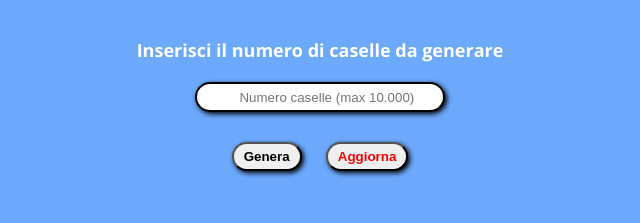
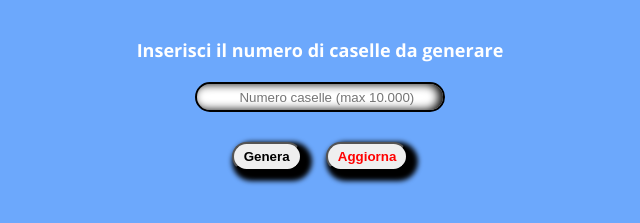
Before and after one commit to ValerioGc/js-fizzbuzz, a plain HTML site: page index.html in a window 1280 px wide. Shown: the part 77-300 px from the top of the page, without its empty margins (320-960 px from the left). Drawn offline with nearby package versions, Linux system fonts and the light colour scheme.

Commit message:
Revisione finale

```diff
--- a/css/style.css
+++ b/css/style.css
@@ -28,11 +28,10 @@ label {
     font-weight: bold;
     color: var(--secondary-color);
 }
-input,
 button,
 #page,
 .box {
-    box-shadow: 2px 2px 5px var(--primary-color);
+    box-shadow: 5px 5px 5px 5px var(--primary-color);
 }
 input {
     display: block;
@@ -43,6 +42,7 @@ input {
     margin: auto;
     padding-left: 35px;
     margin-bottom: 20px;
+    box-shadow: inset -4px 0 10px var(--primary-color);
 }
 button {
     padding: 5px 10px;
```
Also changed, not shown: js/main.js (+3 -6 lines).
